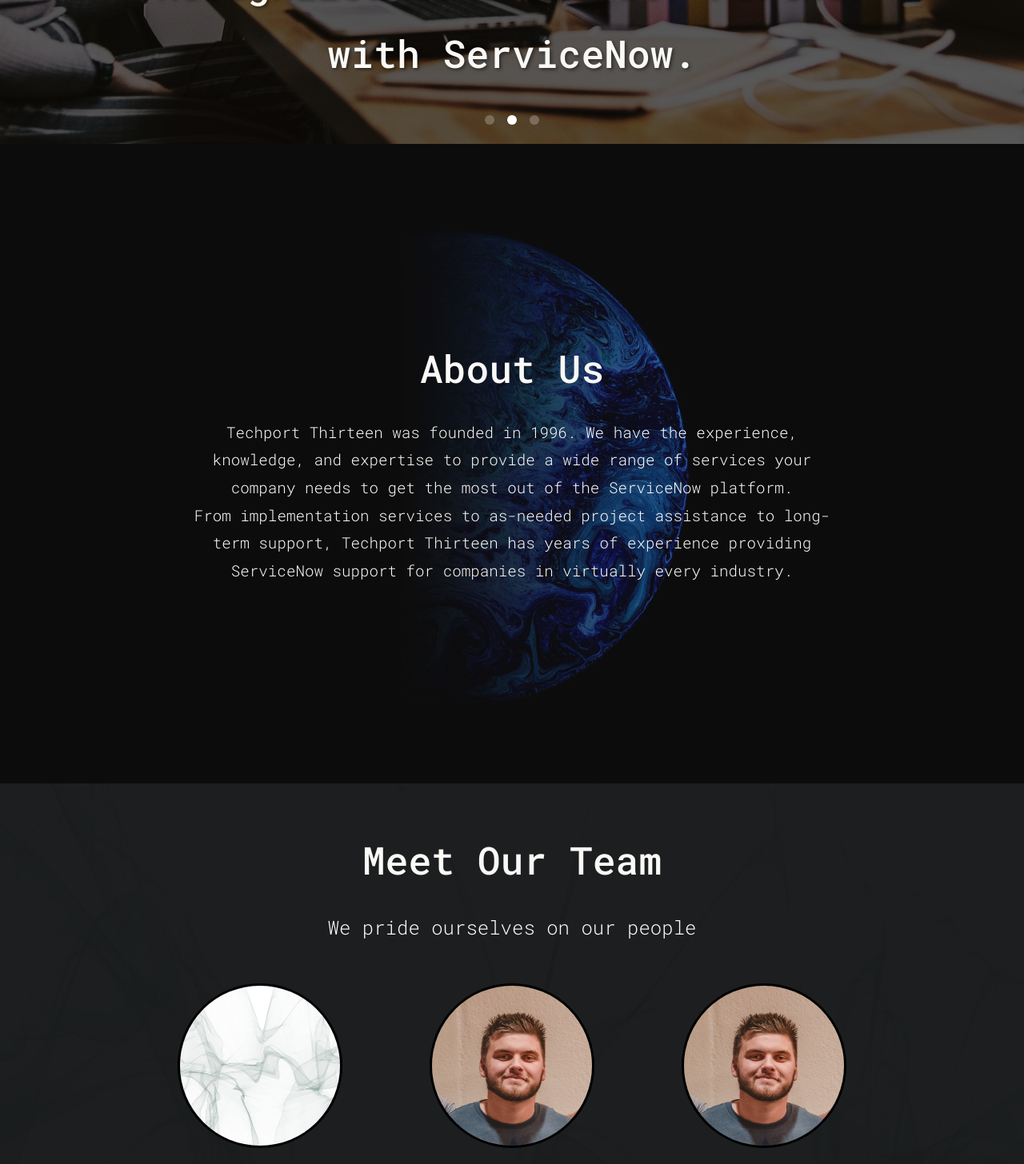
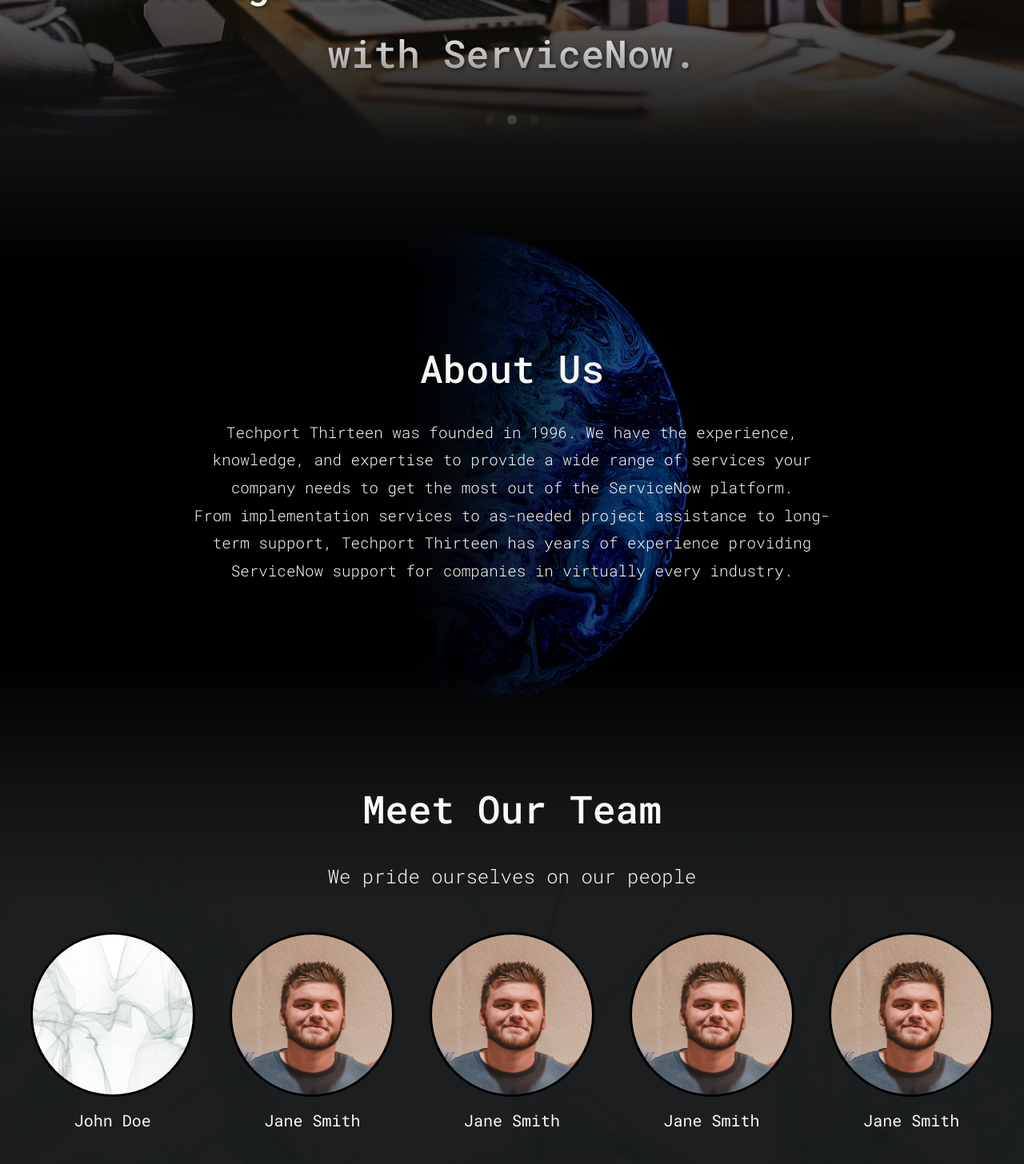
Before and after one commit to BeeTillman/techsite13, a React (Vite) app: page / in a window 1280 px wide. Shown: the part 460-1916 px from the top of the page at 80% size. Built offline with nearby package versions, Linux system fonts and the light colour scheme.

Commit message:
Added transition between components

```diff
--- a/src/Components/About.jsx
+++ b/src/Components/About.jsx
@@ -8,29 +8,22 @@
       ([entry]) => {
         if (entry.isIntersecting) {
           entry.target.classList.add('visible');
-        } else {
-          entry.target.classList.remove('visible');
         }
       },
-      {
-        threshold: 0.2, // Trigger when 20% visible
-        rootMargin: '-50px'
-      }
+      { threshold: 0.1 }
     );
 
     if (sectionRef.current) {
       observer.observe(sectionRef.current);
     }
 
-    return () => {
-      if (sectionRef.current) {
-        observer.unobserve(sectionRef.current);
-      }
-    };
+    return () => observer.disconnect();
   }, []);
 
   return (
-    <section ref={sectionRef} id="about" className="about-section">
+    <section ref={sectionRef} id="about" className="about-section section-transition">
+      <div className="section-overlay overlay-top"></div>
+      <div className="section-overlay overlay-bottom"></div>
       <div className="about-content">
         <h2>About Us</h2>
         <p>
--- a/src/Components/Hero.jsx
+++ b/src/Components/Hero.jsx
@@ -1,4 +1,4 @@
-import React from "react";
+import React, { useEffect, useRef } from "react";
 import { Carousel } from "react-responsive-carousel";
 import "../styles.css";
 
@@ -13,9 +13,29 @@
 ];
 
 const Hero = () => {
+  const sectionRef = useRef(null);
+
+  useEffect(() => {
+    const observer = new IntersectionObserver(
+      ([entry]) => {
+        if (entry.isIntersecting) {
+          entry.target.classList.add('visible');
+        }
+      },
+      { threshold: 0.1 }
+    );
+
+    if (sectionRef.current) {
+      observer.observe(sectionRef.current);
+    }
+
+    return () => observer.disconnect();
+  }, []);
+
   return (
-    <section id="hero" className="hero-section">
-<Carousel autoPlay infiniteLoop showThumbs={false} showStatus={false}>
+    <section ref={sectionRef} id="hero" className="hero-section section-transition">
+      <div className="section-overlay overlay-bottom"></div>
+      <Carousel autoPlay infiniteLoop showThumbs={false} showStatus={false}>
         <div>
           <img src={image1} alt="Empowering your business" />
           <p className="legend">{quotes[0]}</p>
--- a/src/Components/Team.jsx
+++ b/src/Components/Team.jsx
@@ -1,4 +1,4 @@
-import React from "react";
+import React, { useEffect, useRef } from "react";
 import image1 from "../images/motion-background.jpg";
 import image2 from "../images/tpsitePfpBTillman.png";
 
@@ -35,11 +35,51 @@
     name: "Jane Smith",
     image: image2,
   },
+  {
+    name: "Jane Smith",
+    image: image2,
+  },
+  {
+    name: "Jane Smith",
+    image: image2,
+  },
+  {
+    name: "Jane Smith",
+    image: image2,
+  },
+  {
+    name: "Jane Smith",
+    image: image2,
+  },
+  {
+    name: "Jane Smith",
+    image: image2,
+  },
 ];
 
 const Team = () => {
+  const sectionRef = useRef(null);
+
+  useEffect(() => {
+    const observer = new IntersectionObserver(
+      ([entry]) => {
+        if (entry.isIntersecting) {
+          entry.target.classList.add('visible');
+        }
+      },
+      { threshold: 0.1 }
+    );
+
+    if (sectionRef.current) {
+      observer.observe(sectionRef.current);
+    }
+
+    return () => observer.disconnect();
+  }, []);
+
   return (
-    <section id="team" className="team-section">
+    <section ref={sectionRef} id="team" className="team-section section-transition">
+      <div className="section-overlay overlay-top"></div>
       <div className="team-content">
         <h2>Meet Our Team</h2>
         <p className="subtitle">We pride ourselves on our people</p>
--- a/src/styles.css
+++ b/src/styles.css
@@ -1,4 +1,10 @@
 /* Global Styles */
+body {
+  background-color: #101214 !important;
+  margin: 0 !important;
+  padding: 0 !important;
+}
+
 body {
   font-family: "Roboto mono", sans-serif;
   height: 100%;
@@ -252,3 +258,50 @@
     height: 150px !important;
   }
 }
+
+/* Section Transitions */
+.section-transition {
+  position: relative !important;
+  margin: 0 !important;
+  padding: 0 !important;
+}
+
+/* Fade in animation for sections */
+.hero-section, .about-section, .team-section {
+  opacity: 0 !important;
+  transform: translateY(20px) !important;
+  transition: all 0.8s ease-out !important;
+}
+
+.hero-section.visible,
+.about-section.visible,
+.team-section.visible {
+  opacity: 1 !important;
+  transform: translateY(0) !important;
+}
+
+/* Gradient overlays for section blending */
+.section-overlay {
+  position: absolute !important;
+  left: 0 !important;
+  right: 0 !important;
+  height: 150px !important;
+  z-index: 2 !important;
+  pointer-events: none !important;
+}
+
+.overlay-top {
+  top: 0 !important;
+  background: linear-gradient(to bottom, #101214 0%, rgba(16, 18, 20, 0) 100%) !important;
+}
+
+.overlay-bottom {
+  bottom: 0 !important;
+  background: linear-gradient(to top, #101214 0%, rgba(16, 18, 20, 0) 100%) !important;
+}
+
+/* Hero section specific - remove top overlay */
+.hero-section {
+  margin-top: 0 !important;
+  padding-top: 0 !important;
+}
```
